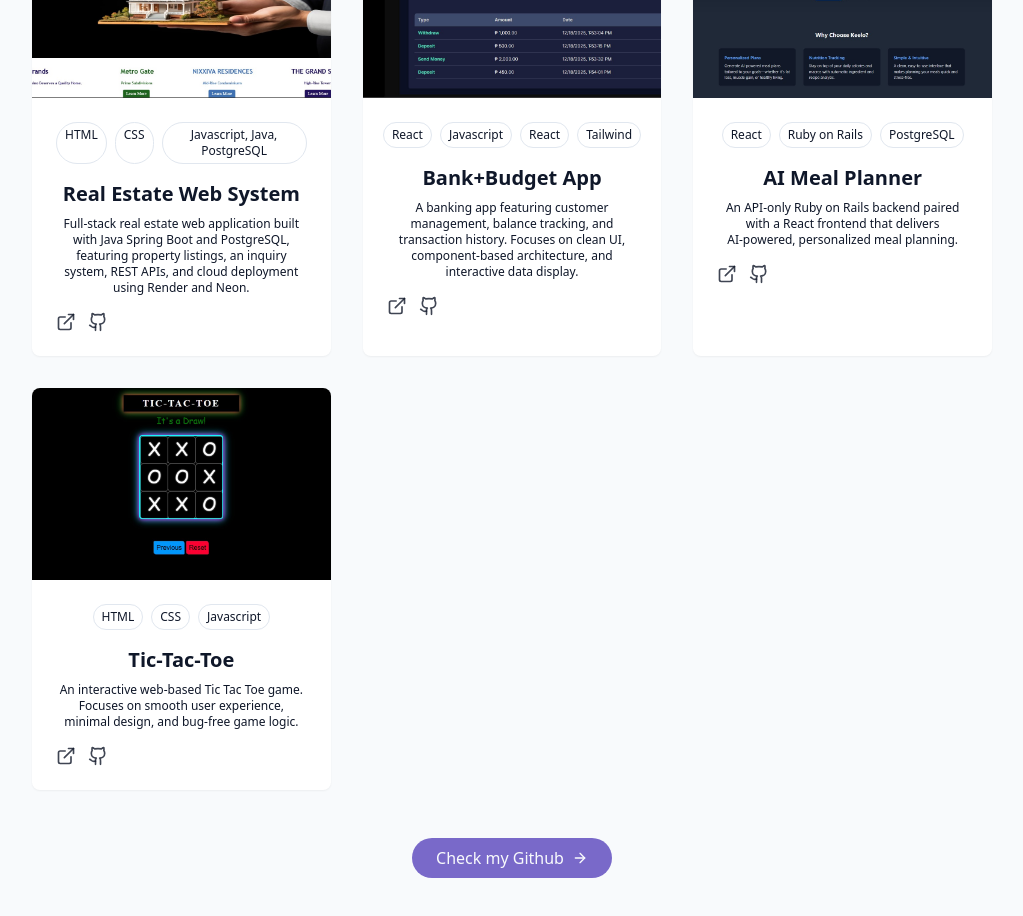
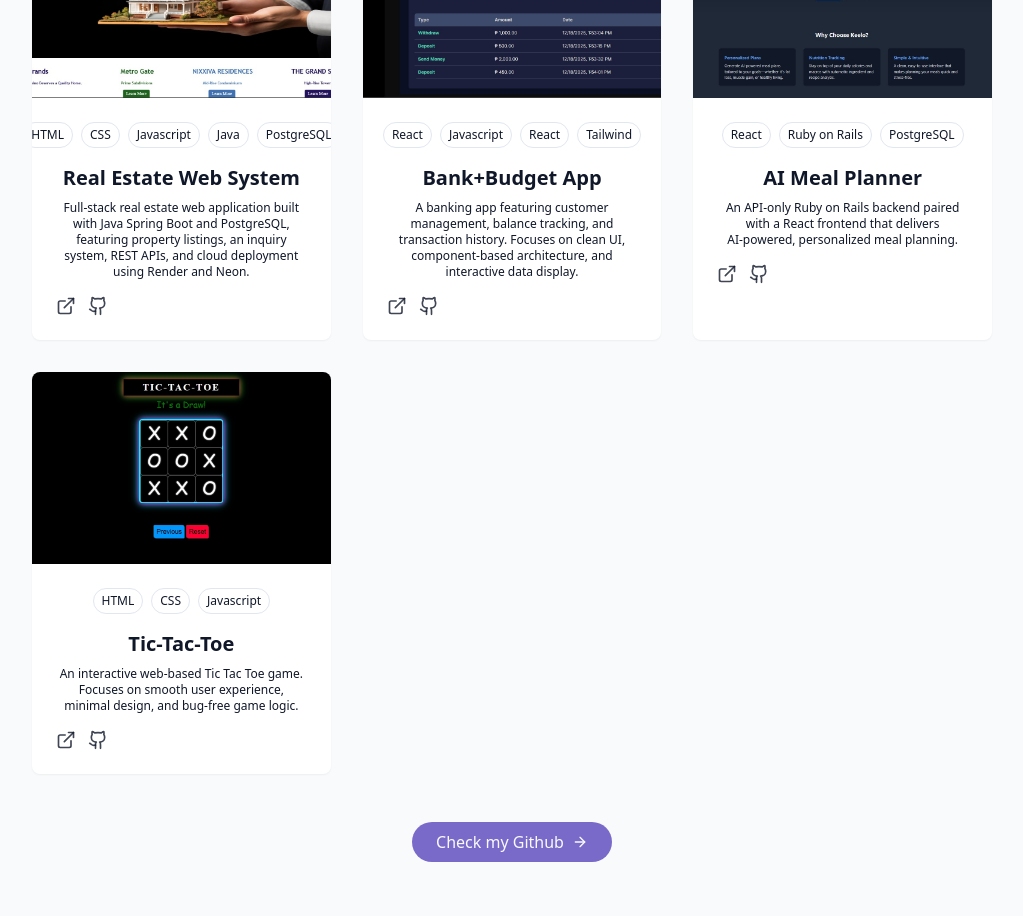
Before and after one commit to nixxiva/Portfolio, a React (Vite) app: page / in a window 1280 px wide. Shown: the part 3400-4316 px from the top of the page, without its empty margins (128-1151 px from the left). Built offline with nearby package versions, Linux system fonts and the light colour scheme.

Commit message:
Fix tags array formatting in ProjectsSection

```diff
--- a/src/components/ProjectsSection.jsx
+++ b/src/components/ProjectsSection.jsx
@@ -6,7 +6,7 @@ const projects = [
 		title: "Real Estate Web System",
 		description: "Full-stack real estate web application built with Java Spring Boot and PostgreSQL, featuring property listings, an inquiry system, REST APIs, and cloud deployment using Render and Neon.",
 		image: "/projects/project3.jpg",
-		tags: ["HTML", "CSS", "Javascript, Java, PostgreSQL"],
+		tags: ["HTML", "CSS", "Javascript", "Java", "PostgreSQL"],
 		demoUrl: "https://nixxiva.github.io/real-estate-web-app/",
 		githubUrl: "https://github.com/nixxiva/real-estate-web-app"
 	},
```
